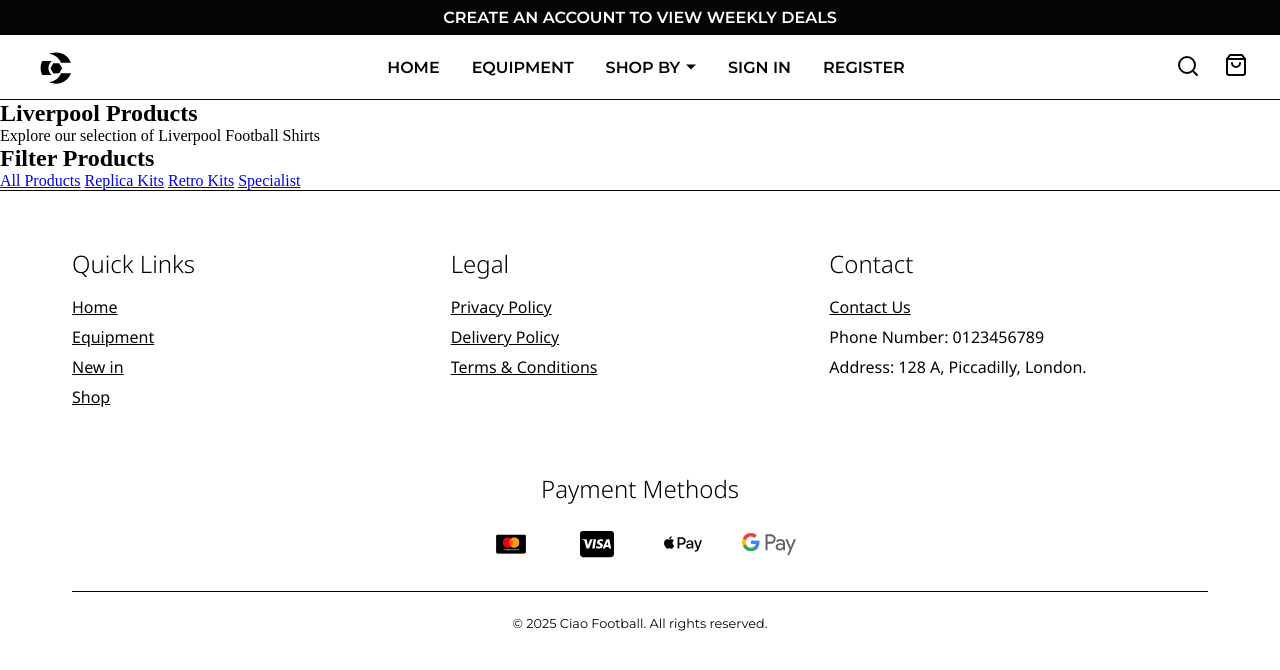
After one commit to Haersa/Ciao-Football, a PHP site: the page made by frontend/team.php in a window 1280 px wide. The commit adds this page. Shown: the top 670 px of the page. Run offline with PHP 8.4, Linux system fonts and the light colour scheme; data that the repository does not hold is empty; a stand-in replaces the project's code that opens the database connection.

Commit message:
Added new pages for product sorting
Added new pages and functionality for product sorting; I am just mapping out the site's architecture. Also added new elements to the registration form.

```diff
--- a/components/footer.php
+++ b/components/footer.php
@@ -20,7 +20,7 @@
                         <ul>
                             <li><a href="privacy.php">Privacy Policy</a></li>
                             <li><a href="deliverypolicy.php">Delivery Policy</a></li>
-                            <li><a href="terms.php">Terms and Conditions</a></li>
+                            <li><a href="terms.php">Terms & Conditions</a></li>
                         </ul>
                     </div>
                     <div class="footer-column">
--- a/components/header.php
+++ b/components/header.php
@@ -183,23 +182,22 @@ if (isset($_SESSION['Failed']) && $_SESSION['Failed']) {
           <div class="megabox-content">
             <!-- Main category tabs -->
             <div class="megabox-row">
-              <a href = "replicakits.php" rel = "noopener noreferrer" class="megabox-title">Replica Kits</a>
+            <a href = "shirts.php" rel = "noopener noreferrer" class="megabox-title">All Shirts</a>
+              <a href = "replicakits.php" rel = "noopener noreferrer" class="megabox-title">Replica Shirts</a>
               <a href = "retrokits.php" rel = "noopener noreferrer" class="megabox-title">Retro Replica's</a>
-              <a  href = "specialistkits.php" rel = "noopener noreferrer" class="megabox-title">Specialist</a>
+              <a  href = "specialistkits.php" rel = "noopener noreferrer" class="megabox-title">Specialist Shirts</a>
               <a href = "equipment.php" rel="noopener noreferrer" class="megabox-title">Equipment</a>
             </div>
-
-            <!-- Content organized in columns -->
 <div class="content-box">
   <!-- Column 1 -->
   <div class="category-column">
     <h4 class="category-heading">Premier League</h4>
     <ul class="category-list">
-                  <li class="category-item"><a href="#" class="category-link">Manchester United</a></li>
-                  <li class="category-item"><a href="#" class="category-link">Liverpool</a></li>
-                  <li class="category-item"><a href="#" class="category-link">Arsenal</a></li>
-                  <li class="category-item"><a href="#" class="category-link">Chelsea</a></li>
-                  <li class="category-item"><a href="#" class="category-link">Manchester City</a></li>
+      <li class="category-item"><a href="team.php?team=Manchester United" class="category-link">Manchester United</a></li>
+      <li class="category-item"><a href="team.php?team=Liverpool" class="category-link">Liverpool</a></li>
+      <li class="category-item"><a href="team.php?team=Arsenal" class="category-link">Arsenal</a></li>
+      <li class="category-item"><a href="team.php?team=Chelsea" class="category-link">Chelsea</a></li>
+      <li class="category-item"><a href="team.php?team=Manchester City" class="category-link">Manchester City</a></li>
     </ul>
   </div>
 
--- a/css/style.css
+++ b/css/style.css
@@ -886,6 +886,30 @@ footer {
   font-family: var(--font-secondary);
 }
 
+.terms-group {
+  margin-bottom: 1.5rem;
+}
+
+.terms-container {
+  display: flex;
+  justify-content: space-between;
+  align-items: center;
+}
+
+.terms-container p {
+  margin: 0;
+  font-family: var(--font-secondary);
+  font-size: var(--text-link);
+  color: var(--text-colour);
+}
+
+.terms-container input[type="checkbox"] {
+  width: 1.2rem;
+  height: 1.2rem;
+  margin-left: 1rem;
+  accent-color: var(--text-colour);
+}
+
 .register-button {
   background-color: var(--text-colour);
   color: var(--background);
@@ -907,7 +931,7 @@ footer {
   font-size: var(--text-link);
   color: var(--text-colour);
   font-weight: var(--font-weight-400);
-  text-align: left;
+  text-align: center;
 }
 
 .login-link a {
--- /dev/null
+++ b/frontend/team.php
@@ -0,0 +1,73 @@
+<?php
+// Get team and filter using the get method
+$team = isset($_GET['team']) ? $_GET['team'] : '';
+$filter = isset($_GET['filter']) ? $_GET['filter'] : 'all';
+
+// Redirect if no team is specified
+if (empty($team)) {
+    header("Location: index.php");
+    exit;
+}
+
+// Set dynamic page information based on team
+$pageTitle = $team . " Football Products | Ciao Football"; // This will be used in the title tag
+$pageDescription = "Browse " . $team . " football shirts and equipment at Ciao Football."; // This is used as the page desciption meta tag
+$pageKeywords = $team . ", football, shirts, Ciao Football"; // This will be used as the keywords meta tag
+
+// Include the header file
+include('../components/header.php');
+
+// Connect to database
+include('../backend/conn/conn.php');
+
+// SQL query based on filter
+if ($filter == 'all') {
+    $sql = "SELECT * FROM shirts WHERE team = '$team'"; // if no filter is applied, show all products
+} else {
+    $sql = "SELECT * FROM shirts WHERE team = '$team' AND type = '$filter'"; // if filter is applied, show only products that match the filter
+}
+
+// Run the query
+$result = $conn->query($sql);
+?>
+
+<!-- Main content of the page starts here -->
+<main>
+<section class="hero">
+  <h1><?php echo $team; ?> Products</h1>
+  <p>Explore our selection of
+    <?php
+    if($filter == 'replica') { // if filter is replica, show replica inside hero text
+      echo 'Replica';
+    } elseif($filter == 'Retro') { // if filter is retro, show retro inside hero text
+      echo 'retro';
+    } elseif($filter == 'specialist') { // if filter is specialist, show specialist inside hero text
+      echo 'Specialist';
+    }
+    ?> <?php echo $team; // echo the team name ?> Football Shirts</p>
+</section>
+
+  <!-- Filter options -->
+  <section class="team-filters">
+    <div class="team-filter-container">
+      <h2>Filter Products</h2>
+      <div class="filter-buttons">
+        <a href="team.php?team=<?php echo $team; ?>" class="filter-btn <?php if($filter == 'all') echo 'active'; ?>">All Products</a> <!-- if no filter is applied, show all products -->
+        <a href="team.php?team=<?php echo $team; ?>&filter=replica" class="filter-btn <?php if($filter == 'replica') echo 'active'; ?>">Replica Kits</a> <!-- if filter is replica, show replica products -->
+        <a href="team.php?team=<?php echo $team; ?>&filter=retro" class="filter-btn <?php if($filter == 'retro') echo 'active'; ?>">Retro Kits</a> <!-- if filter is retro, show retro products -->
+        <a href="team.php?team=<?php echo $team; ?>&filter=specialist" class="filter-btn <?php if($filter == 'specialist') echo 'active'; ?>">Specialist</a> <!-- if filter is specialist, show specialist products -->
+      </div>
+    </div>
+  </section>
+
+</main>
+
+<?php
+// Include the footer file
+include('../components/footer.php');
+?>
+
+<script src="../js/app.js"></script>
+<script src="https://unpkg.com/lucide@latest/dist/umd/lucide.js"></script>
+</body>
+</html>
```
Also changed, not shown: other parts of components/header.php (+20 -24 lines), frontend/register.php (+7 -0 lines), frontend/shirts.php (added, +27 -0 lines), productimages/placeholder.png (added). Lines whose indentation alone changed are shown as unchanged.
